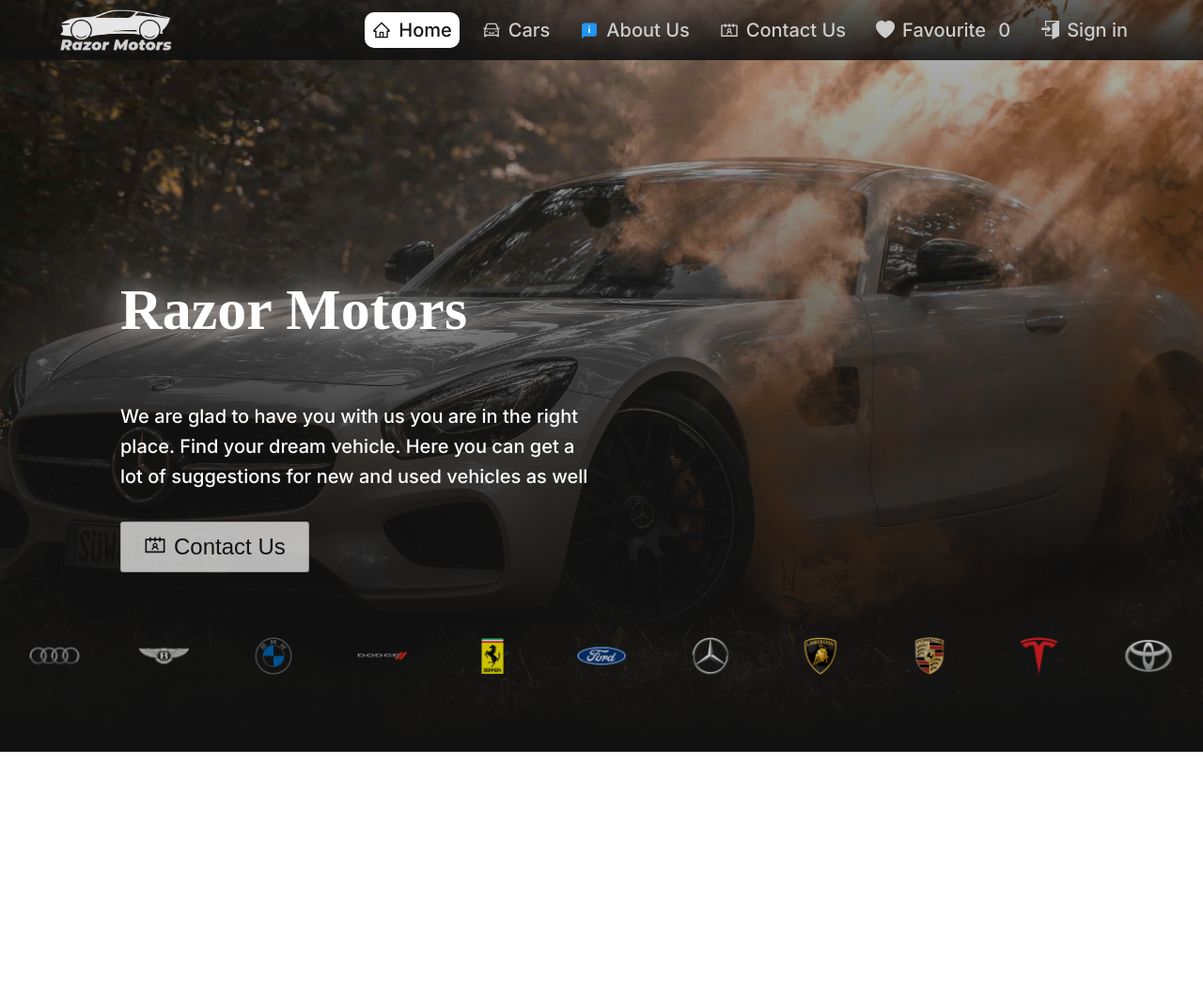
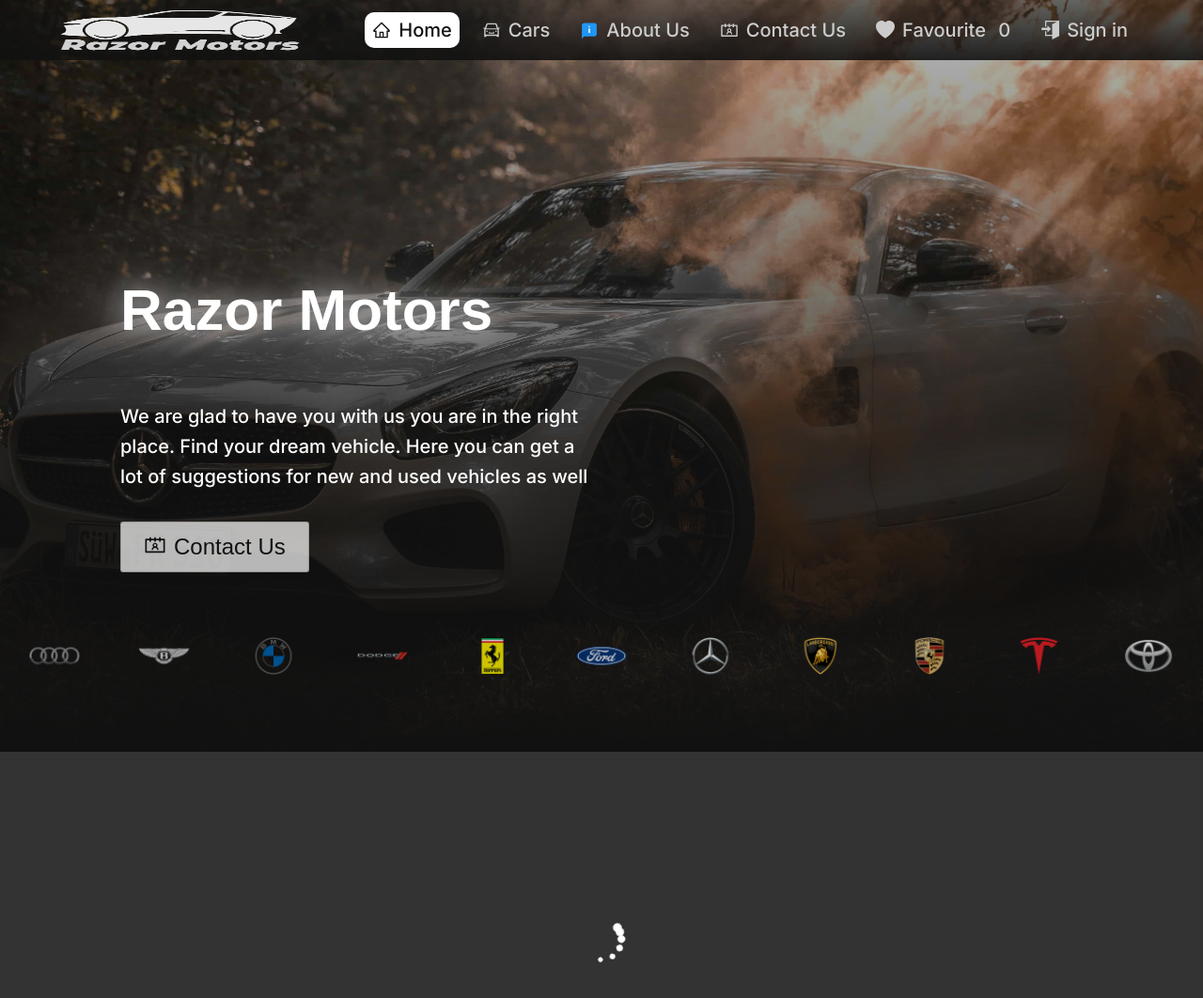
Before and after one commit to mahmoudkandel980/Razor-Cars, a React (Create React App) app: page /home in a window 1280 px wide. Shown: the top 1062 px of the page at 94% size. Before the commit the page ends 800 px from the top, so only its background shows below. Built offline with nearby package versions, Linux system fonts and the light colour scheme.

Commit message:
new updates

```diff
--- a/src/App.js
+++ b/src/App.js
@@ -78,6 +78,10 @@ function App() {
         </Routes>
       </Suspense>
       {location !== '/home' && <Footer />}
+
+      <div className='spinner--container'>
+        <Spinner />
+      </div>
       <ToastContainer
         position="top-right"
         autoClose={1000}
--- a/src/pages/Cars.jsx
+++ b/src/pages/Cars.jsx
@@ -104,8 +104,8 @@ function Cars() {
                                                     : "fade-up-right"
                                                 : window.innerWidth >= 821
                                                 ? index % 2 === 0
-                                                    ? "fade-up-left"
-                                                    : "fade-up-right"
+                                                    ? "fade-up-right"
+                                                    : "fade-up-left"
                                                 : "fade-up"
                                         }
                                     />
--- a/src/pages/Favourite.jsx
+++ b/src/pages/Favourite.jsx
@@ -124,8 +124,8 @@ function Favourite() {
                                             : "fade-up-right"
                                         : window.innerWidth >= 821
                                         ? index % 2 === 0
-                                            ? "fade-up-left"
-                                            : "fade-up-right"
+                                            ? "fade-up-right"
+                                            : "fade-up-left"
                                         : "fade-up"
                                 }
                             />
--- a/src/scss/_healpers.scss
+++ b/src/scss/_healpers.scss
@@ -8,7 +8,7 @@
 }
 
 .heading {
-    font-family: "Pacifico", cursive;
+    font-family: "Pacifico", sans-serif;
     color: $color-white;
     position: relative;
 }
--- a/src/scss/_navigation.scss
+++ b/src/scss/_navigation.scss
@@ -30,6 +30,7 @@
     &__logo {
         margin-left: 5%;
         height: 70%;
+        width: 20%;
 
         @media (max-width: $bp-largest) {
             margin-left: 2%;
--- a/src/scss/_spinnerContainer.scss
+++ b/src/scss/_spinnerContainer.scss
@@ -1,4 +1,10 @@
 .spinner--container {
+    height: 40rem;
+    @media (max-width: $bp-small) {
+        height: 40vh;
+    }
+
+    width: 100vw;
     display: flex;
     justify-content: center;
     align-items: center;
```
Also changed, not shown: src/scss/_reservationCarsList.scss (+3 -8 lines), src/App.css.
